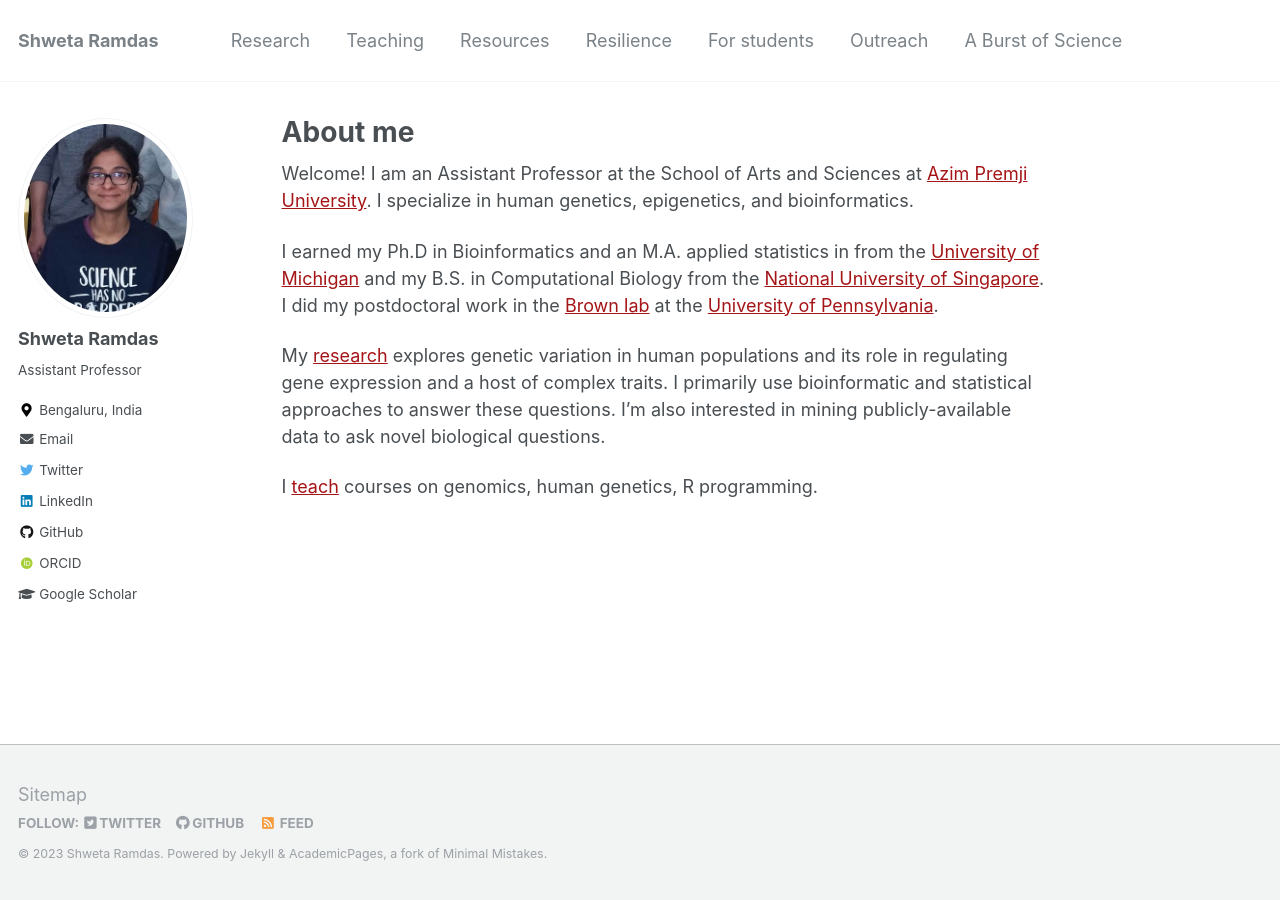
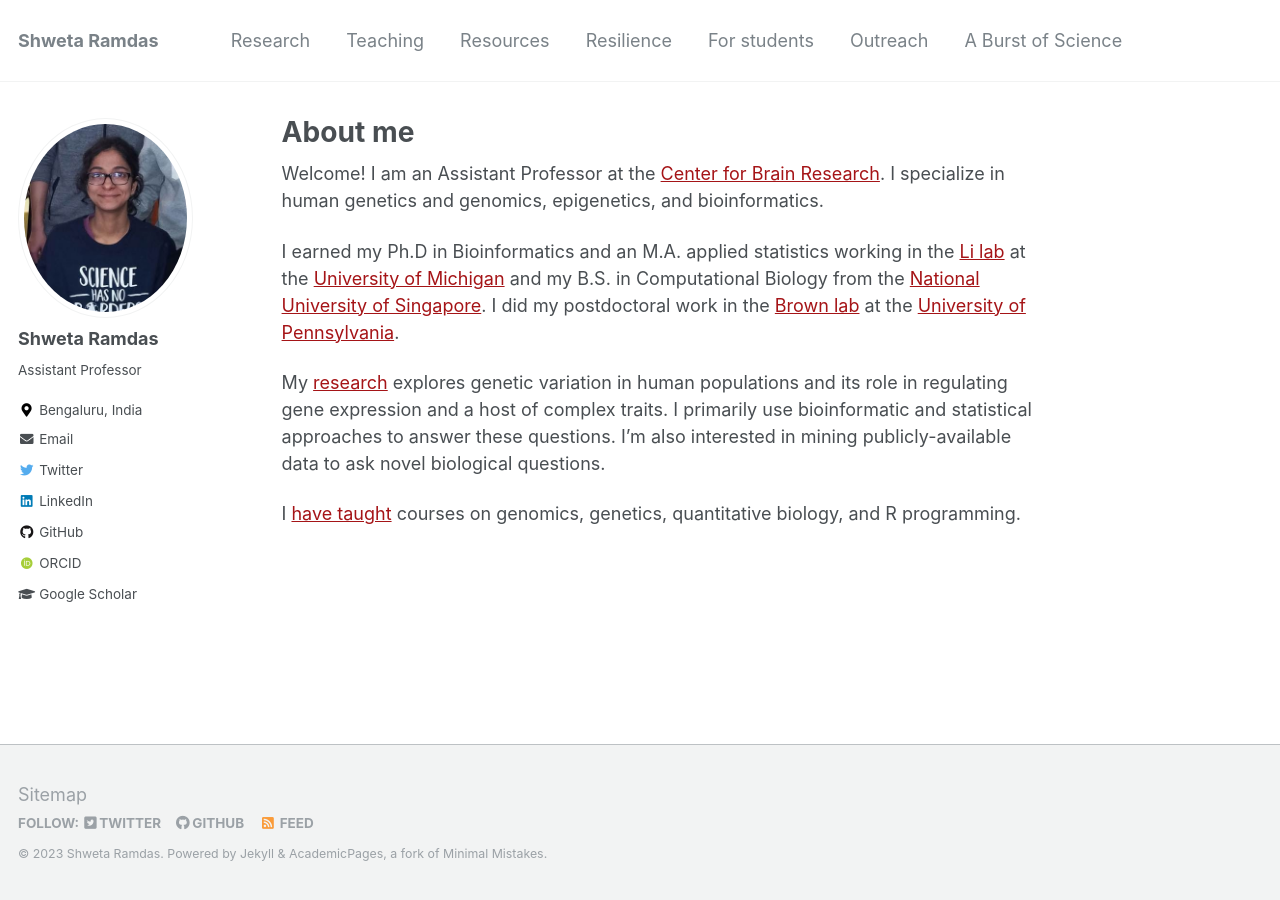
Before and after one commit to shwetaramdas/shwetaramdas.github.io, a Jekyll site: the page built from _pages/about.md, in a window 1280 px wide. Built offline with Jekyll 4.4.1, drawn with Linux system fonts in a browser that asks for light colours; some web fonts are replaced.

Commit message:
Update about.md

```diff
--- a/_pages/about.md
+++ b/_pages/about.md
@@ -8,14 +8,10 @@ redirect_from:
   - /about.html
 ---
 
-Welcome! I am an Assistant Professor at the School of Arts and Sciences at
-[Azim Premji University](https://apu.edu.in/). I specialize
-in human genetics, epigenetics, and bioinformatics.
+Welcome! I am an Assistant Professor at the [Center for Brain Research](https://cbr.iisc.ac.in/). I specialize in human genetics and genomics, epigenetics, and bioinformatics.
 
-I earned my Ph.D in Bioinformatics and an M.A. applied statistics in  from the
-[University of Michigan](https://www.umich.edu/) and my
-B.S. in Computational Biology from the [National University of Singapore](https://www.nus.edu.sg/). I did my postdoctoral work in the [Brown lab](https://www.med.upenn.edu/brownlab/) at the [University of Pennsylvania](https://www.upenn.edu).
+I earned my Ph.D in Bioinformatics and an M.A. applied statistics working in the [Li lab](junzli.com/) at  the [University of Michigan](https://www.umich.edu/) and my B.S. in Computational Biology from the [National University of Singapore](https://www.nus.edu.sg/). I did my postdoctoral work in the [Brown lab](https://www.med.upenn.edu/brownlab/) at the [University of Pennsylvania](https://www.upenn.edu).
 
 My [research](research) explores genetic variation in human populations and its role in regulating gene expression and a host of complex traits. I primarily use bioinformatic and statistical approaches to answer these questions. I'm also interested in mining publicly-available data to ask novel biological questions.
 
-I [teach](teaching) courses on genomics, human genetics, R programming.
+I [have taught](teaching) courses on genomics, genetics, quantitative biology, and R programming.
```
